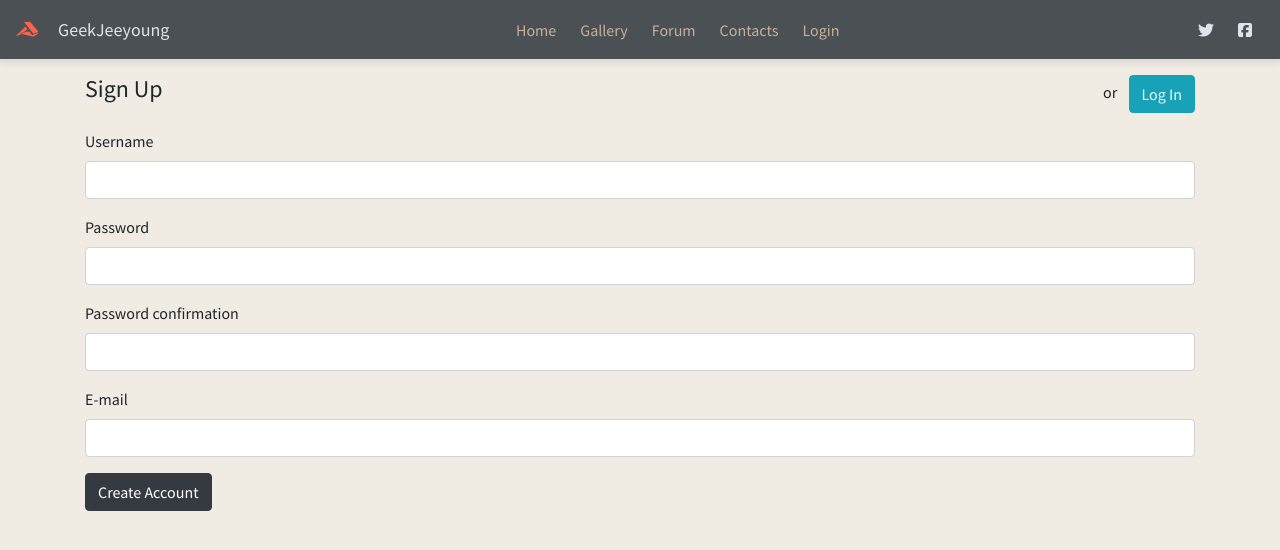
After one commit to hancandice/django_b, a Django app: page /common/signup/ in a window 1280 px wide. The commit adds this page. Shown: the top 550 px of the page. Run offline with Django 3.2, Linux system fonts and the light colour scheme; some libraries are stand-ins or nearby versions.

Commit message:
Add Signup feature

```diff
--- a/common/forms.py
+++ b/common/forms.py
@@ -0,0 +1,16 @@
+from django import forms
+from django.contrib.auth.forms import UserCreationForm
+from django.contrib.auth.models import User
+
+class UserForm(UserCreationForm):
+    email = forms.EmailField(label="E-mail")
+
+    class Meta:
+        model=User
+
+        fields = ("username", "email") # email 필드를 Meta 클래스에 추가
+
+        # fields = ["username","email","password1","password2"]
+
+
+# UserCreationForm은 is_valid() 함수로 폼 체크시 위 3개 속성을 필수값으로 체크한다. 그리고 "비밀번호1"과 "비밀번호2"의 값이 같은지를 체크하고 비밀번호의 값이 비밀번호 생성규칙에 맞는지를 검증한다.
--- a/common/views.py
+++ b/common/views.py
@@ -1 +1,20 @@
-from django.shortcuts import render
+from django.shortcuts import render, redirect
+from django.contrib.auth import authenticate, login
+from common.forms import UserForm
+
+def signup(request):
+
+    if request.method == "GET":
+        form = UserForm()
+        return render(request, 'common/signup.html', {'form': form})
+    else:
+        form = UserForm(request.POST)
+        if form.is_valid():
+            form.save()
+            username=form.cleaned_data.get('username')
+            raw_password=form.cleaned_data.get('password1')
+            user=authenticate(username=username, password=raw_password)
+            login(request, user)
+            return redirect('index')
+        else:
+            return render(request, 'common/signup.html', {'form':form})
--- a/pybo/models.py
+++ b/pybo/models.py
@@ -1,4 +1,5 @@
 from django.db import models
+from django.contrib.auth.models import User
 
 # Create your models here.
 class Question(models.Model):
@@ -7,12 +8,14 @@ class Question(models.Model):
     # 내용(content)처럼 글자수를 제한할 수 없는 텍스트는 위처럼 TextField를 사용해야 한다.
     createDate = models.DateTimeField()
     # 작성일시처럼 날짜와 시간에 관계된 속성은 DateTimeField를 사용해야 한다.
+    author = models.ForeignKey(User, on_delete=models.CASCADE)
     def __str__(self):
         return self.subject
     # ※ 모델에 메서드가 추가될 경우에는 makemigrations와 migrate 를 수행할 필요는 없다. migrate가 필요한 경우는 모델의 속성이 변경되었을 때뿐이다.
 
 class Answer(models.Model):
     # 기존 모델을 속성으로 가져갈 경우 ForeignKey를 이용해야 한다. ForeignKey는 다른 모델과의 연결을 의미한다. on_delete=models.CASCADE의 의미는 이 답변과 연결된 질문(Question)이 삭제될 경우 답변(Answer)도 함께 삭제된다는 의미이다.
+    author = models.ForeignKey(User, on_delete=models.CASCADE)
     question = models.ForeignKey(Question, on_delete=models.CASCADE)
     # Question과 Answer는 서로 연결되어 있기 때문에 answer_set을 사용하면 질문과 연결된 답변을 가져올 수 있다. Answer모델에서 ForignKey로 Question을 연결해 주었기 때문에 answer_set이 가능해진 것이다.
     content = models.TextField()
--- a/templates/common/login.html
+++ b/templates/common/login.html
@@ -6,12 +6,13 @@
             <h4>Log In</h4>
         </div>
         <div class="col-8 text-right">
-            <span>or <a href="{% url 'common:signup' %}">Sign Up</a></span>
+            <span>or <a href="{% url 'common:signup' %}" class="ml-2 btn btn-info" style="color:whitesmoke">Sign Up</a></span>
         </div>
     </div>
     <br>
     <form action="{% url 'common:login' %}" method="POST" class="post-form">
         {% csrf_token %}
+        <input type="hidden" name="next" value="{{next}}">
         {% include "form_errors.html" %}
         <div class="form-group">
             <label for="username">Username</label>
--- /dev/null
+++ b/templates/common/signup.html
@@ -0,0 +1,38 @@
+{% extends "base.html" %}
+{% block content %}
+<div class="container my-3">
+    <div class="row my-3">
+        <div class="col-4">
+            <h4>Sign Up</h4>
+        </div>
+        <div class="col-8 text-right">
+            <span>or <a href="{% url 'common:login' %}" class="ml-2 btn btn-info" style="color:whitesmoke">Log In</a></span>
+        </div>
+    </div>
+    <form method="post" class="post-form">
+        {% csrf_token %}
+        {% include "form_errors.html" %}
+        <div class="form-group">
+            <label for="username">Username</label>
+            <input type="text" class="form-control" name="username" id="username"
+                value="{{ form.username.value|default_if_none:'' }}">
+        </div>
+        <div class="form-group">
+            <label for="password1">Password</label>
+            <input type="password" class="form-control" name="password1" id="password1"
+                value="{{ form.password1.value|default_if_none:'' }}">
+        </div>
+        <div class="form-group">
+            <label for="password2">Password confirmation</label>
+            <input type="password" class="form-control" name="password2" id="password2"
+                value="{{ form.password2.value|default_if_none:'' }}">
+        </div>
+        <div class="form-group">
+            <label for="email">E-mail</label>
+            <input type="text" class="form-control" name="email" id="email"
+                value="{{ form.email.value|default_if_none:'' }}">
+        </div>
+        <button type="submit" class="btn btn-secondary">Create Account</button>
+    </form>
+</div>
+{% endblock %}
```
Also changed, not shown: pybo/views.py (+5 -2 lines), templates/pybo/question_detail.html (+11 -6 lines), templates/pybo/question_list.html (+11 -5 lines), pybo/migrations/0002_question_author.py (added), pybo/migrations/0003_answer_author.py (added).
